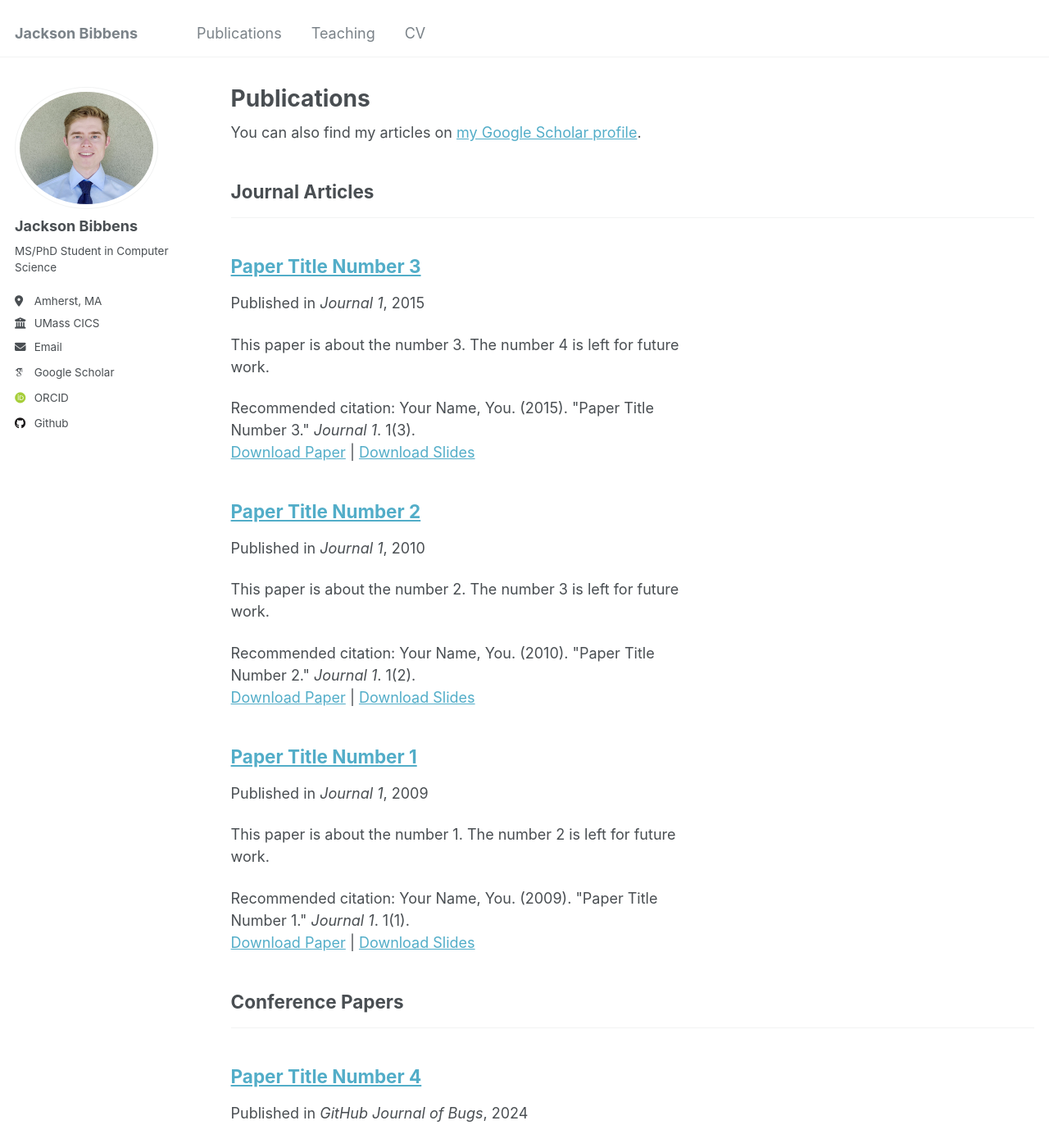
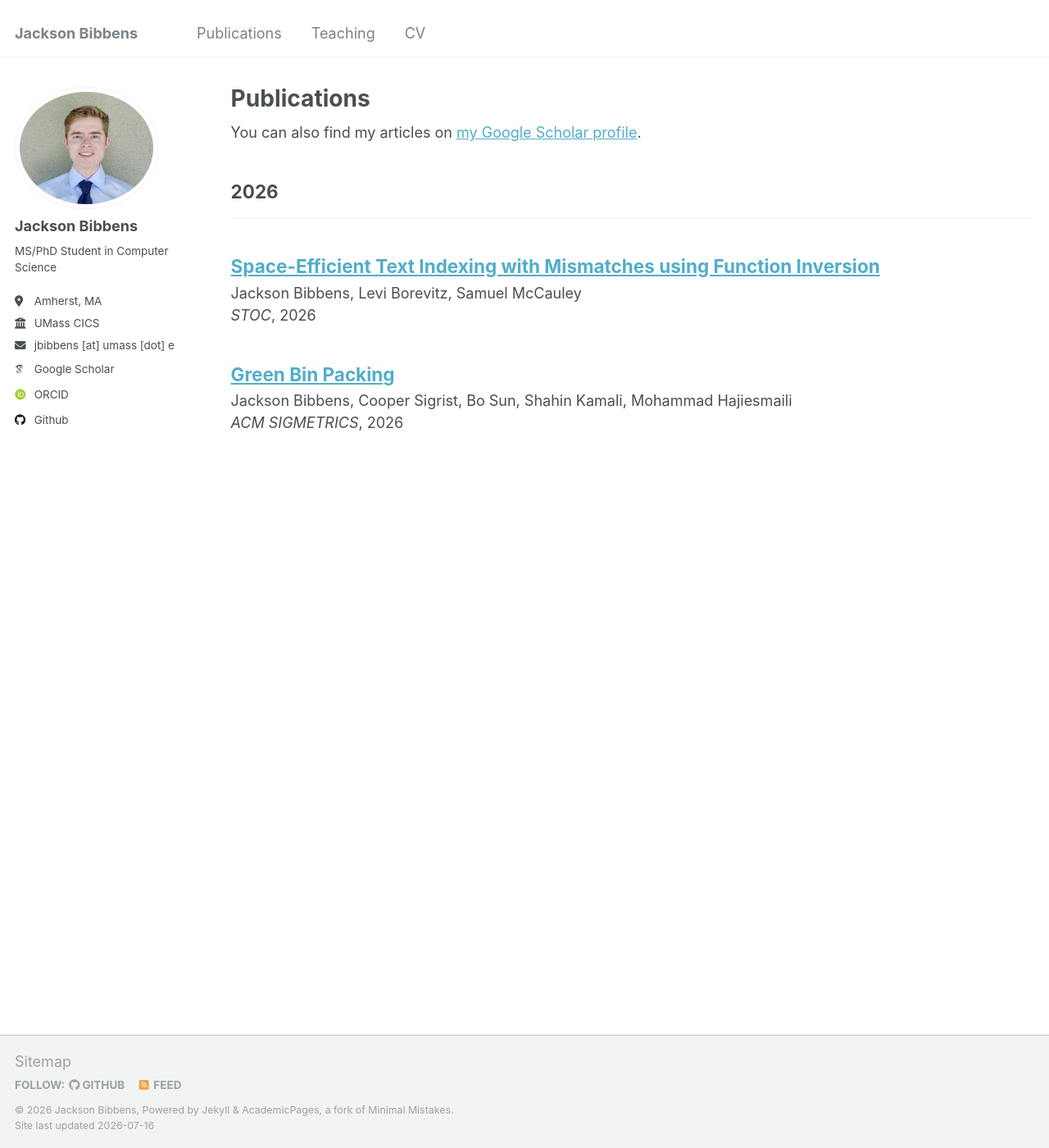
Before and after one commit to jbibbens/jbibbens.github.io, a Jekyll site: the page built from _pages/publications.html, in a window 1280 px wide and 1400 px high. Shown: the whole window at 82% size. Built offline with Jekyll 4.4.1, drawn with Linux system fonts in a browser that asks for light colours; some web fonts are replaced; some of the changed text lies outside the part shown.

Commit message:
publication page edits

```diff
--- a/_data/ui-text.yml
+++ b/_data/ui-text.yml
@@ -25,7 +25,7 @@ en: &DEFAULT_EN
   feed_label                 : "Feed"
   powered_by                 : "Powered by"
   website_label              : "Website"
-  email_label                : "Email"
+  email_label                : "jbibbens [at] umass [dot] edu" # "Email" --- IGNORE ---
   recent_posts               : "Recent Posts"
   undefined_wpm              : "Undefined parameter words_per_minute at _config.yml"
   comment_form_info          : "Your email address will not be published. Required fields are marked"
--- a/_includes/archive-single.html
+++ b/_includes/archive-single.html
@@ -27,7 +27,9 @@
     {% endif %}
 
     <h2 class="archive__item-title" itemprop="headline">
-      {% if post.link %}
+      {% if post.paperurl %}
+        <a href="{{ post.paperurl }}" target="_blank" rel="noopener noreferrer">{{ title }}</a>
+      {% elsif post.link %}
         <a href="{{ post.link }}">{{ title }}</a> <a href="{{ base_path }}{{ post.url }}" rel="permalink"><i class="fa fa-link" aria-hidden="true" title="permalink"></i><span class="sr-only">Permalink</span></a>
       {% else %}
         <a href="{{ base_path }}{{ post.url }}" rel="permalink">{{ title }}</a>
@@ -41,30 +43,32 @@
         {% if post.collection == 'teaching' %}
           <p> {{ post.type }}, <i>{{ post.venue }}</i>, {{ post.date | default: "1900-01-01" | date: "%Y" }} </p>
         {% elsif post.collection == 'publications' %}
-          <p>Published in <i>{{ post.venue }}</i>, {{ post.date | default: "1900-01-01" | date: "%Y" }} </p>
+          <div></div>
         {% elsif post.date %}
          <p class="page__date"><strong><i class="fa fa-fw fa-calendar" aria-hidden="true"></i> {{ site.data.ui-text[site.locale].date_label | default: "Published:" }}</strong> <time datetime="{{ post.date | default: "1900-01-01" | date_to_xmlschema }}">{{ post.date | default: "1900-01-01" | date: "%B %d, %Y" }}</time></p>
         {% endif %}
 
-    {% if post.excerpt and site.read_more != 'enabled' %}
+    {% if post.excerpt and site.read_more != 'enabled' and post.collection != 'publications' %}
     <p class="archive__item-excerpt" itemprop="description">{{ post.excerpt | markdownify }}</p>
-    {% elsif post.excerpt and site.read_more == 'enabled' %}
+    {% elsif post.excerpt and site.read_more == 'enabled' and post.collection != 'publications'%}
     <p class="archive__item-excerpt" itemprop="description"><p>{{ post.excerpt | markdownify | remove: '<p>' | remove: '</p>' }}<strong><a href="{{ base_path }}{{ post.url }}" rel="permalink"> Read more</a></strong></p></p>
     {% endif %}
 
-    {% if post.citation and post.paperurl and post.slidesurl %}
-      <p>Recommended citation: {{ post.citation }}<br /><a href="{{ post.paperurl }}">Download Paper</a> | <a href="{{ post.slidesurl }}">Download Slides</a></p>
-    {% elsif post.citation and post.paperurl %}
-      <p>Recommended citation: {{ post.citation }}<br /><a href="{{ post.paperurl }}">Download Paper</a></p>
-    {% elsif post.citation and post.slidesurl %}
-      <p>Recommended citation: {{ post.citation }}<br /><a href="{{ post.slidesurl }}">Download Slides</a></p>
+    {% if post.citation and post.slidesurl %}
+      <p class="skinny_para"> {{ post.citation }}<br /><a href="{{ post.slidesurl }}">Download Slides</a></p>
     {% elsif post.citation %}
-      <p>Recommended citation: {{ post.citation }}</p>
+      <p class="skinny_para"> {{ post.citation }}</p>
     {% elsif post.paperurl %}
       <p><a href=" {{ post.paperurl }} ">Download Paper</a></p>
     {% elsif post.slidesurl %}
       <p><a href="{{ post.slidesurl }}">Download Slides</a></p>
     {% endif %}
 
+    {% if post.date and post.venue %}
+      <p class="skinny_para"><em>{{ post.venue }}</em>, {{ post.date | default: "1900-01-01" | date: "%Y" }}</p>
+    {% endif %}
+
+
+
   </article>
 </div>
--- a/_includes/author-profile.html
+++ b/_includes/author-profile.html
@@ -34,7 +34,7 @@
         <li><a href="{{ author.uri }}"><i class="fas fa-fw fa-link icon-pad-right" aria-hidden="true"></i>{{ site.data.ui-text[site.locale].website_label | default: "Website" }}</a></li>
       {% endif %}
       {% if author.email %}
-        <li><a href="mailto:{{ author.email }}"><i class="fas fa-fw fa-envelope icon-pad-right" aria-hidden="true"></i>{{ site.data.ui-text[site.locale].email_label | default: author.email }}</a></li>
+        <li><i class="fas fa-fw fa-envelope icon-pad-right" aria-hidden="true"></i>{{ site.data.ui-text[site.locale].email_label | default: "Email" }}</li>
       {% endif %}
 
       <!-- Font Awesome and Academicons icons / Academic websites -->
--- a/_pages/publications.html
+++ b/_pages/publications.html
@@ -12,7 +12,7 @@ author_profile: true
 {% include base_path %}
 
 <!-- New style rendering if publication categories are defined -->
-{% if site.publication_category %}
+<!-- {% if site.publication_category %}
   {% for category in site.publication_category  %}
     {% assign title_shown = false %}
     {% for post in site.publications reversed %}
@@ -30,4 +30,18 @@ author_profile: true
   {% for post in site.publications reversed %}
     {% include archive-single.html %}
   {% endfor %}
-{% endif %}
+{% endif %} -->
+
+{% comment %} Group publications by year and sort them newest first {% endcomment %}
+{% assign publications_by_year = site.publications | group_by_exp: "post", "post.date | date: '%Y'" | sort: "name" | reverse %}
+
+{% for group in publications_by_year %}
+  <h2>{{ group.name }}</h2><hr />
+
+  {% comment %} Sort publications within the same year newest first {% endcomment %}
+  {% assign sorted_posts = group.items | sort: "date" | reverse %}
+
+  {% for post in sorted_posts %}
+    {% include archive-single.html %}
+  {% endfor %}
+{% endfor %}
--- a/_publications/2009-10-01-paper-title-number-1.md
+++ /dev/null
@@ -1,14 +0,0 @@
----
-title: "Paper Title Number 1"
-collection: publications
-category: manuscripts
-permalink: /publication/2009-10-01-paper-title-number-1
-excerpt: 'This paper is about the number 1. The number 2 is left for future work.'
-date: 2009-10-01
-venue: 'Journal 1'
-slidesurl: 'http://academicpages.github.io/files/slides1.pdf'
-paperurl: 'http://academicpages.github.io/files/paper1.pdf'
-citation: 'Your Name, You. (2009). &quot;Paper Title Number 1.&quot; <i>Journal 1</i>. 1(1).'
----
-
-The contents above will be part of a list of publications, if the user clicks the link for the publication than the contents of section will be rendered as a full page, allowing you to provide more information about the paper for the reader. When publications are displayed as a single page, the contents of the above "citation" field will automatically be included below this section in a smaller font.
--- a/_publications/2010-10-01-paper-title-number-2.md
+++ /dev/null
@@ -1,14 +0,0 @@
----
-title: "Paper Title Number 2"
-collection: publications
-category: manuscripts
-permalink: /publication/2010-10-01-paper-title-number-2
-excerpt: 'This paper is about the number 2. The number 3 is left for future work.'
-date: 2010-10-01
-venue: 'Journal 1'
-slidesurl: 'http://academicpages.github.io/files/slides2.pdf'
-paperurl: 'http://academicpages.github.io/files/paper2.pdf'
-citation: 'Your Name, You. (2010). &quot;Paper Title Number 2.&quot; <i>Journal 1</i>. 1(2).'
----
-
-The contents above will be part of a list of publications, if the user clicks the link for the publication than the contents of section will be rendered as a full page, allowing you to provide more information about the paper for the reader. When publications are displayed as a single page, the contents of the above "citation" field will automatically be included below this section in a smaller font.
--- a/_publications/2015-10-01-paper-title-number-3.md
+++ /dev/null
@@ -1,14 +0,0 @@
----
-title: "Paper Title Number 3"
-collection: publications
-category: manuscripts
-permalink: /publication/2015-10-01-paper-title-number-3
-excerpt: 'This paper is about the number 3. The number 4 is left for future work.'
-date: 2015-10-01
-venue: 'Journal 1'
-slidesurl: 'http://academicpages.github.io/files/slides3.pdf'
-paperurl: 'http://academicpages.github.io/files/paper3.pdf'
-citation: 'Your Name, You. (2015). &quot;Paper Title Number 3.&quot; <i>Journal 1</i>. 1(3).'
----
-
-The contents above will be part of a list of publications, if the user clicks the link for the publication than the contents of section will be rendered as a full page, allowing you to provide more information about the paper for the reader. When publications are displayed as a single page, the contents of the above "citation" field will automatically be included below this section in a smaller font.
--- a/_publications/2024-02-17-paper-title-number-4.md
+++ /dev/null
@@ -1,13 +0,0 @@
----
-title: "Paper Title Number 4"
-collection: publications
-category: conferences
-permalink: /publication/2024-02-17-paper-title-number-4
-excerpt: 'This paper is about fixing template issue #693.'
-date: 2024-02-17
-venue: 'GitHub Journal of Bugs'
-paperurl: 'http://academicpages.github.io/files/paper3.pdf'
-citation: 'Your Name, You. (2024). &quot;Paper Title Number 3.&quot; <i>GitHub Journal of Bugs</i>. 1(3).'
----
-
-The contents above will be part of a list of publications, if the user clicks the link for the publication than the contents of section will be rendered as a full page, allowing you to provide more information about the paper for the reader. When publications are displayed as a single page, the contents of the above "citation" field will automatically be included below this section in a smaller font.
--- a/_sass/_archive.scss
+++ b/_sass/_archive.scss
@@ -90,23 +90,27 @@
    ========================================================================== */
 
 .list__item {
-  @include breakpoint($medium) {
-    padding-right: $right-sidebar-width-narrow;
-  }
+  // @include breakpoint($medium) {
+  //   padding-right: $right-sidebar-width-narrow;
+  // }
 
-  @include breakpoint($large) {
-    padding-right: $right-sidebar-width;
-  }
+  // @include breakpoint($large) {
+  //   padding-right: $right-sidebar-width;
+  // }
 
-  @include breakpoint($x-large) {
-    padding-right: $right-sidebar-width-wide;
-  }
+  // @include breakpoint($x-large) {
+  //   padding-right: $right-sidebar-width-wide;
+  // }
 
   .page__meta {
     margin: 0 0 4px;
   }
 }
 
+.skinny_para {
+  margin-top: 0;
+  margin-bottom: 0;
+}
 
 /*
    Grid view
--- a/_sass/_variables.scss
+++ b/_sass/_variables.scss
@@ -134,7 +134,7 @@ $x-large                    : 1280px !default;
 
 $right-sidebar-width-narrow : 200px !default;
 $right-sidebar-width        : 300px !default;
-$right-sidebar-width-wide   : 400px !default;
+// $right-sidebar-width-wide   : 400px !default;
 
 $susy: (
   columns: 12,
```
Also changed, not shown: _publications/Green_Bin_Packing.md (added, +12 -0 lines), _publications/Text_Indexing_With_Mismatches.md (added, +12 -0 lines).
